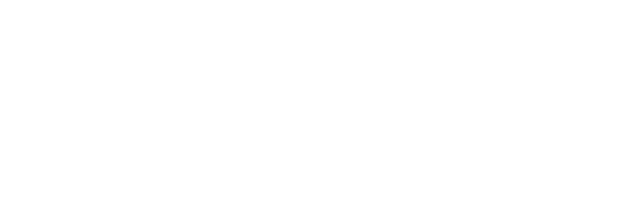
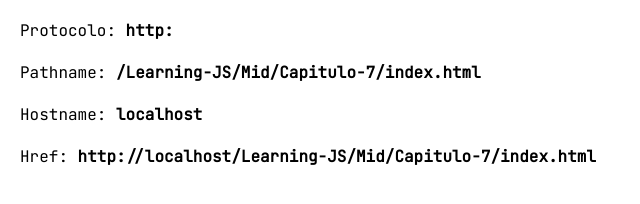
Before and after one commit to MauroGonzalez51/JS-Repository, a plain HTML site: page Learning-JS/Mid/Capitulo-7/index.html in a window 1280 px wide. Shown: the whole page, without its empty margins (0-640 px from the left). Drawn offline with Linux system fonts and the light colour scheme; files that its build step writes are made by us from their sources.

Commit message:
End of Capitulo 7 / Mid

```diff
--- a/Learning-JS/Mid/Capitulo-7/index.html
+++ b/Learning-JS/Mid/Capitulo-7/index.html
@@ -3,10 +3,21 @@
     <head>
         <meta charset="UTF-8" />
         <meta name="viewport" content="width=device-width, initial-scale=1.0" />
-        <link rel="stylesheet" href="style.css">
+        <link rel="stylesheet" href="styles.css" />
         <title>Document</title>
     </head>
+
     <body>
+        <div></div>
+
+
+
+
+
+
+
+
+
 
 
         <script src="script.js"></script>
--- a/Learning-JS/Mid/Capitulo-7/script.js
+++ b/Learning-JS/Mid/Capitulo-7/script.js
@@ -0,0 +1,21 @@
+let { availHeight, availWidth } = window.screen;
+
+// let confirmation = window.confirm(`
+//     Alto: ${availHeight} | Ancho: ${availWidth}
+// `);
+
+// confirmation
+//     ? alert("Compra realizada exitosamente")
+//     : alert("Compra cancelada");
+
+let { href, hostname, pathname, protocol } = window.location;
+
+let element = `
+    Protocolo: <b>${protocol}</b> <br><br>
+    Pathname: <b>${pathname}</b> <br><br>
+    Hostname: <b>${hostname}</b> <br><br>
+    Href: <b>${href}</b> <br><br>
+
+`;
+
+document.querySelector('div').innerHTML = element;
--- a/Learning-JS/Mid/Capitulo-7/styles.css
+++ b/Learning-JS/Mid/Capitulo-7/styles.css
@@ -0,0 +1,12 @@
+@import url('https://fonts.googleapis.com/css2?family=JetBrains+Mono&display=swap');
+
+* {
+    margin: 0;
+    padding: 0;
+    box-sizing: border-box;
+    font-family: 'JetBrains Mono', monospace;
+}
+
+div {
+    margin: 20px;
+}
```
Also changed, not shown: Learning-JS/Mid/Capitulo-7/notes.js (+135 -0 lines), Learning-JS/Mid/Capitulo-7/README.md (added).
